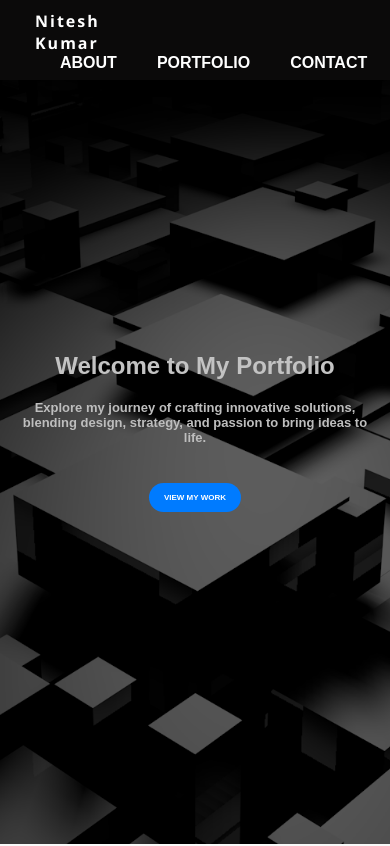
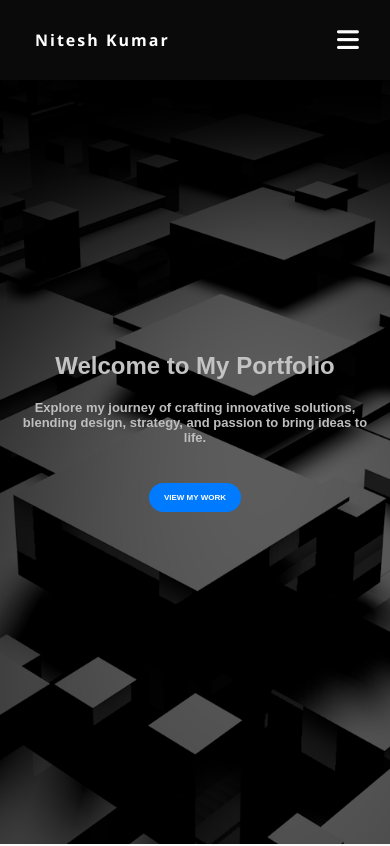
Before and after one commit to niteshkumar0711/My-Portfolio, a website: page index.html in a window 390 px wide. Shown: the top 846 px of the page. Drawn offline with Linux system fonts and the light colour scheme; a web font is replaced by a local one.

Commit message:
Added menu bar for small phone screen

```diff
--- a/index.html
+++ b/index.html
@@ -28,13 +28,13 @@
             <nav>
                 <!-- <h1 class="logo">Nitesh Kumar</h1> -->
                 <a href="#hero" class="logo">Nitesh Kumar</a>
-                <ul class="nav-links">
+                <ul id="sidemenu">
                     <li><a href="#about">About</a></li>
                     <li><a href="#portfolio">Portfolio</a></li>
                     <li><a href="#contact">Contact</a></li>
-                    <i class="fa-solid fa-xmark"></i>
+                    <i class="fa-solid fa-xmark" onclick="closemenu()"></i>
                 </ul>
-                <i class="fa-solid fa-bars"></i>
+                <i class="fa-solid fa-bars" onclick="openmenu()"></i>
             </nav>
         </div>
     </header>
@@ -144,6 +144,19 @@
             </ul>
         </div>
     </footer>
+
+    <script>
+            var sidemeu = document.getElementById("sidemenu");
+
+                function openmenu() {
+                    sidemeu.style.right = "0";
+                }
+
+                function closemenu() {
+                    sidemeu.style.right = "-245px";
+                }
+    </script>
+
 </body>
 
 </html>
--- a/script.js
+++ b/script.js
@@ -50,3 +50,9 @@ document.getElementById('contactForm').addEventListener('submit', async function
         alert('There was an error sending your message. Please try again.');
     }
 });
+
+
+
+
+
+// ------------------------------Side Menu---------------------------------
--- a/style.css
+++ b/style.css
@@ -43,9 +43,9 @@ header {
     z-index: 1000;
     box-shadow: 0 4px 12px rgba(0, 0, 0, 0.2);
     transition: background-color 0.3s ease;
-    display: flex;
+    /* display: flex;
     justify-content: space-between;
-    align-items: center;
+    align-items: center; */
     animation: slideDown 0.6s ease-out;
 }
 
@@ -72,33 +72,35 @@ header.scrolled {
     font-size: 28px;
     font-weight: bold;
     letter-spacing: 2px;
-    margin-right: 550px;
+    /* margin-right: 550px; */
 }
 
 .logo:hover{
-    color:#f0f0f0
+    color:#aeadad
 }
 
 nav {
     display: flex;
     align-items: center;
-    /* justify-content: space-between; */
+    justify-content: space-between;
     flex-wrap: wrap;
     padding: 10px 20px;
     height: 60px;
 }
 
-nav ul {
+/* nav ul {
     list-style: none;
     display: flex;
     margin: 0;
     padding: 0;
-    animation: fadeIn 1s ease;
-}
+} */
 
 nav ul li {
-    margin-left: 10px;
+    display: inline-block;
+    list-style: none    ;
+    margin: 4px 7px;
     position: relative;
+    animation: fadeIn 1s ease;
 }
 
 nav ul li a {
@@ -106,7 +108,7 @@ nav ul li a {
     color: #fff;
     text-transform: uppercase;
     text-decoration: none;
-    padding: 10px 15px;
+    padding: 4px 12px;
     transition: color 0.3s ease, background-color 0.3s ease, transform 0.3s ease;
 }
 
@@ -481,4 +483,39 @@ nav .fa-solid{
         font-size: 8px;
     }
 
+
+
+
+    nav .fa-solid{
+        display: block;
+        font-size: 25px;
+    }
+
+    nav ul{
+        background-color: #000000;
+        position: fixed;
+        top: 0;
+        right: -250px;
+        width: 150px;
+        height: 100vh;
+        padding-top: 50px;
+        z-index: 3;
+        transition: right 0.5s;
+    }
+
+    nav ul li{
+        display: block;
+        margin: 25px;
+    }
+
+    nav ul .fa-solid{
+        position: absolute;
+        top: 25px;
+        left: 25px;
+        cursor: pointer;
+    }
+    ul .sidemenu{
+        margin: 0 0;
+    }
+
 }
```
